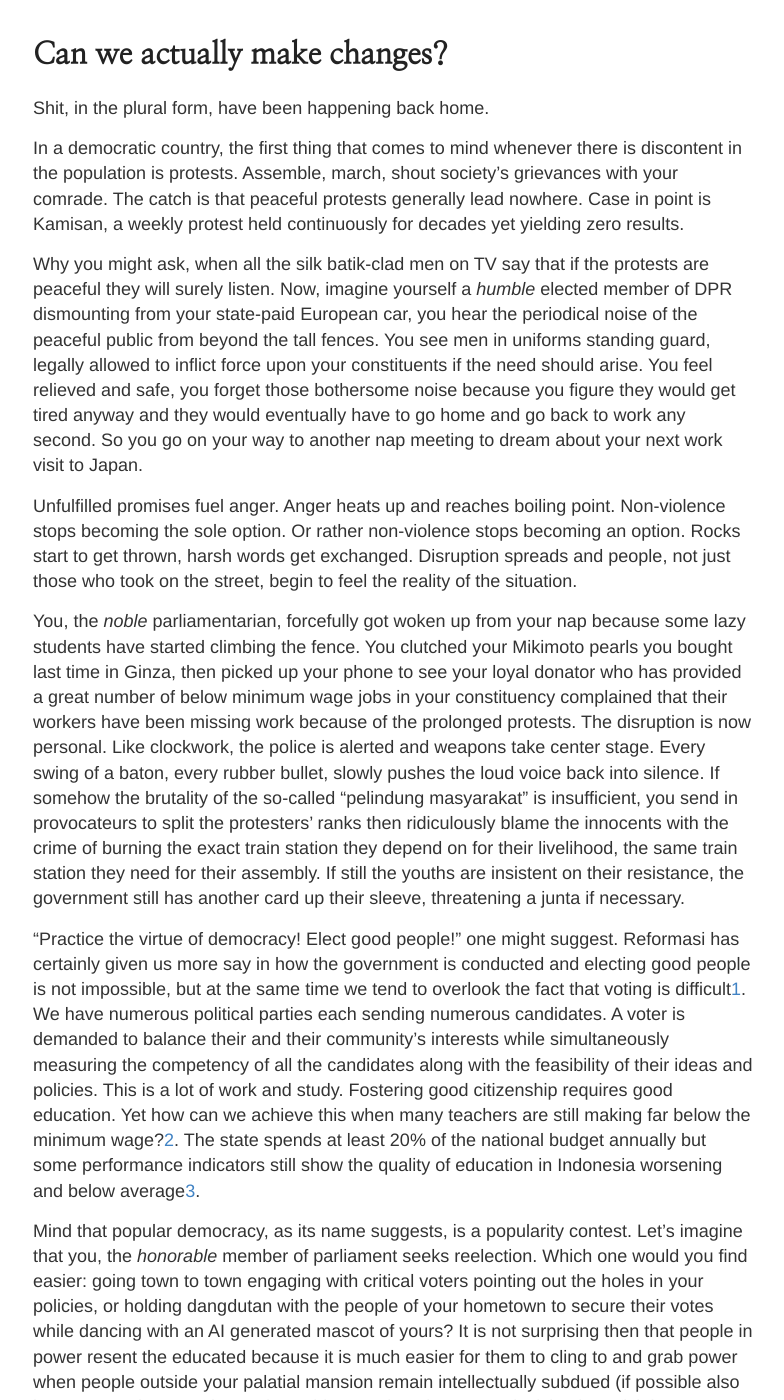
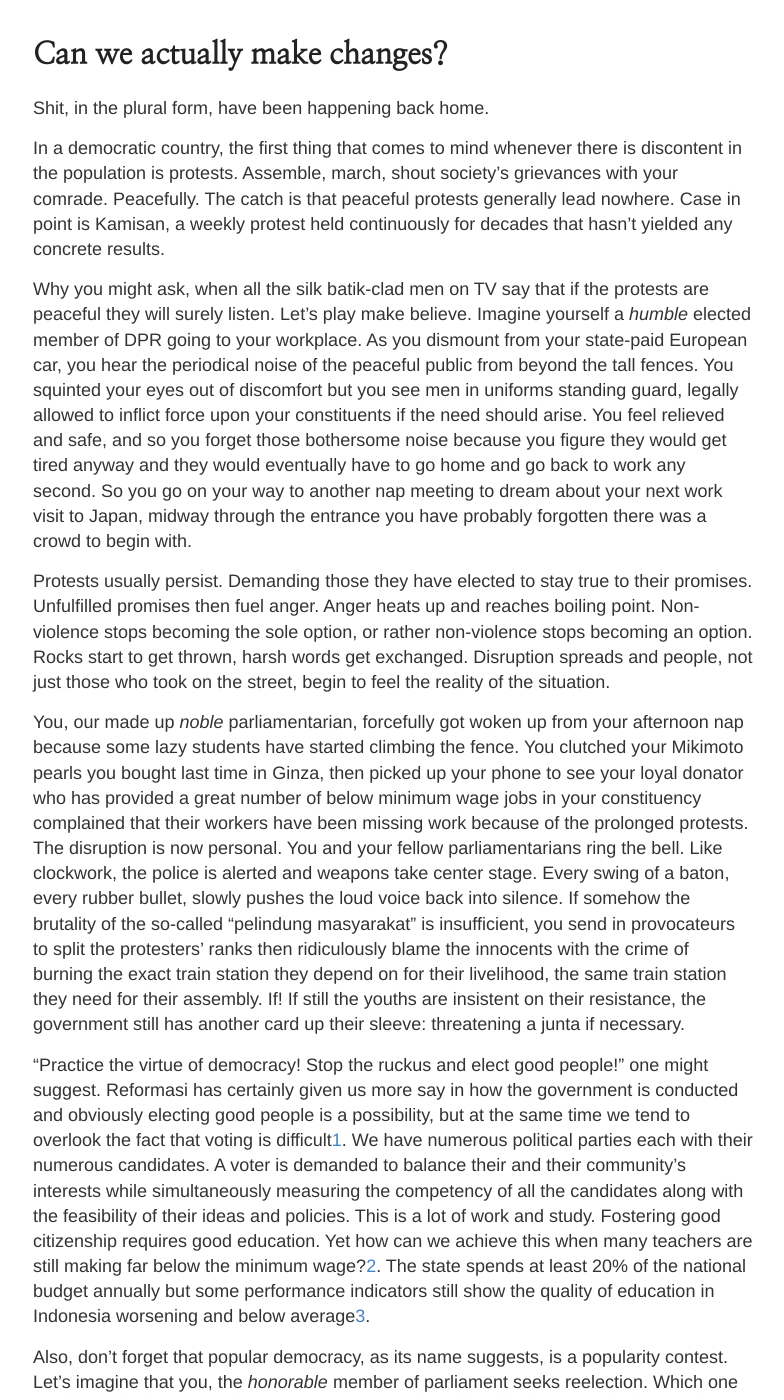
Before and after one commit to ansharlubis/ansharlubis.github.io, a Jekyll site: the page built from _diary/2025-09-09-changes.md, in a window 1280 px wide and 1400 px high. Shown: the whole window, without its empty margins (247-1031 px from the left). Built offline with Jekyll 4.4.1, drawn with Linux system fonts in a browser that asks for light colours; nearby versions of some CDN libraries; some of the changed text lies outside the part shown.

Commit message:
phrasing fixes

```diff
--- a/_diary/2025-09-09-changes.md
+++ b/_diary/2025-09-09-changes.md
@@ -7,21 +7,21 @@ categories: blog-posts
 
 Shit, in the plural form, have been happening back home.
 
-In a democratic country, the first thing that comes to mind whenever there is discontent in the population is protests. Assemble, march, shout society's grievances with your comrade. The catch is that peaceful protests generally lead nowhere. Case in point is Kamisan, a weekly protest held continuously for decades yet yielding zero results.
+In a democratic country, the first thing that comes to mind whenever there is discontent in the population is protests. Assemble, march, shout society's grievances with your comrade. Peacefully. The catch is that peaceful protests generally lead nowhere. Case in point is Kamisan, a weekly protest held continuously for decades that hasn't yielded any concrete results.
 
-Why you might ask, when all the silk batik-clad men on TV say that if the protests are peaceful they will surely listen. Now, imagine yourself a *humble* elected member of DPR dismounting from your state-paid European car, you hear the periodical noise of the peaceful public from beyond the tall fences. You see men in uniforms standing guard, legally allowed to inflict force upon your constituents if the need should arise. You feel relieved and safe, you forget those bothersome noise because you figure they would get tired anyway and they would eventually have to go home and go back to work any second. So you go on your way to another nap meeting to dream about your next work visit to Japan.
+Why you might ask, when all the silk batik-clad men on TV say that if the protests are peaceful they will surely listen. Let's play make believe. Imagine yourself a *humble* elected member of DPR going to your workplace. As you dismount from your state-paid European car, you hear the periodical noise of the peaceful public from beyond the tall fences. You squinted your eyes out of discomfort but you see men in uniforms standing guard, legally allowed to inflict force upon your constituents if the need should arise. You feel relieved and safe, and so you forget those bothersome noise because you figure they would get tired anyway and they would eventually have to go home and go back to work any second. So you go on your way to another nap meeting to dream about your next work visit to Japan, midway through the entrance you have probably forgotten there was a crowd to begin with.
 
-Unfulfilled promises fuel anger. Anger heats up and reaches boiling point. Non-violence stops becoming the sole option. Or rather non-violence stops becoming an option. Rocks start to get thrown, harsh words get exchanged. Disruption spreads and people, not just those who took on the street, begin to feel the reality of the situation.
+Protests usually persist. Demanding those they have elected to stay true to their promises. Unfulfilled promises then fuel anger. Anger heats up and reaches boiling point. Non-violence stops becoming the sole option, or rather non-violence stops becoming an option. Rocks start to get thrown, harsh words get exchanged. Disruption spreads and people, not just those who took on the street, begin to feel the reality of the situation.
 
-You, the *noble* parliamentarian, forcefully got woken up from your nap because some lazy students have started climbing the fence. You clutched your Mikimoto pearls you bought last time in Ginza, then picked up your phone to see your loyal donator who has provided a great number of below minimum wage jobs in your constituency complained that their workers have been missing work because of the prolonged protests. The disruption is now personal. Like clockwork, the police is alerted and weapons take center stage. Every swing of a baton, every rubber bullet, slowly pushes the loud voice back into silence. If somehow the brutality of the so-called "pelindung masyarakat" is insufficient, you send in provocateurs to split the protesters' ranks then ridiculously blame the innocents with the crime of burning the exact train station they depend on for their livelihood, the same train station they need for their assembly. If still the youths are insistent on their resistance, the government still has another card up their sleeve, threatening a junta if necessary.
+You, our made up *noble* parliamentarian, forcefully got woken up from your afternoon nap because some lazy students have started climbing the fence. You clutched your Mikimoto pearls you bought last time in Ginza, then picked up your phone to see your loyal donator who has provided a great number of below minimum wage jobs in your constituency complained that their workers have been missing work because of the prolonged protests. The disruption is now personal. You and your fellow parliamentarians ring the bell. Like clockwork, the police is alerted and weapons take center stage. Every swing of a baton, every rubber bullet, slowly pushes the loud voice back into silence. If somehow the brutality of the so-called "pelindung masyarakat" is insufficient, you send in provocateurs to split the protesters' ranks then ridiculously blame the innocents with the crime of burning the exact train station they depend on for their livelihood, the same train station they need for their assembly. If! If still the youths are insistent on their resistance, the government still has another card up their sleeve: threatening a junta if necessary.
 
-"Practice the virtue of democracy! Elect good people!" one might suggest. Reformasi has certainly given us more say in how the government is conducted and electing good people is not impossible, but at the same time we tend to overlook the fact that voting is difficult[^1]. We have numerous political parties each sending numerous candidates. A voter is demanded to balance their and their community's interests while simultaneously measuring the competency of all the candidates along with the feasibility of their ideas and policies. This is a lot of work and study. Fostering good citizenship requires good education. Yet how can we achieve this when many teachers are still making far below the minimum wage?[^2]. The state spends at least 20% of the national budget annually but some performance indicators still show the quality of education in Indonesia worsening and below average[^3].
+"Practice the virtue of democracy! Stop the ruckus and elect good people!" one might suggest. Reformasi has certainly given us more say in how the government is conducted and obviously electing good people is a possibility, but at the same time we tend to overlook the fact that voting is difficult[^1]. We have numerous political parties each with their numerous candidates. A voter is demanded to balance their and their community's interests while simultaneously measuring the competency of all the candidates along with the feasibility of their ideas and policies. This is a lot of work and study. Fostering good citizenship requires good education. Yet how can we achieve this when many teachers are still making far below the minimum wage?[^2]. The state spends at least 20% of the national budget annually but some performance indicators still show the quality of education in Indonesia worsening and below average[^3].
 
-Mind that popular democracy, as its name suggests, is a popularity contest. Let's imagine that you, the *honorable* member of parliament seeks reelection. Which one would you find easier: going town to town engaging with critical voters pointing out the holes in your policies, or holding dangdutan with the people of your hometown to secure their votes while dancing with an AI generated mascot of yours? It is not surprising then that people in power resent the educated because it is much easier for them to cling to and grab power when people outside your palatial mansion remain intellectually subdued (if possible also in a perpetual state of hunger), unable to make a long-term decision beneficial to themselves.
+Also, don't forget that popular democracy, as its name suggests, is a popularity contest. Let's imagine that you, the *honorable* member of parliament seeks reelection. Which one would you find easier: going town to town engaging with critical voters pointing out the holes in your policies, or holding dangdutan with the people of your hometown to secure their votes while dancing with an AI generated mascot of yours? It is not surprising then that people in power resent the educated because it is much easier for them to cling to and grab power when people outside your palatial mansion remain intellectually subdued (if possible also in a perpetual state of hunger), unable to make a long-term decision beneficial to themselves.
 
-In this day and age, education is not just the one we have behind the desk in a class. The recent Peringatan Darurat and the pink-green movement have shown that social media is a great tool for people to spread educational content and assemble. But even here we can't overlook that behind these funny cute apps on our phone are the usual suspects, the mega corporations. When presented with the options of either helping the oppressed or cooperating with those in power, capitalists have historically always chosen the latter. For example, during the current wave of protests, the government has allegedly requested these companies to block access to some of their features[^4].
+Education comes in many forms in this day and age, it is not strictly limited to the one we have behind the desk in a class. The recent Peringatan Darurat and the pink-green (I don't know the name of the current wave) movement have shown that social media is a great tool for people to spread educational content and assemble. But even here we can't overlook that behind these funny cute apps on our phone are the usual suspects, the mega corporations. When presented with the options of either helping the oppressed or cooperating with those in power, capitalists have historically always chosen the latter. For example, during the current wave of protests, the government has allegedly requested these companies to block access to some of their features[^4].
 
-This gives the impression that I, who have never personally protested in the streets, appear to just be pessimistically complaining that whatever actions people have undertaken so far have achieved nothing. Of course not, that is not what this rambling text has been trying to convey. Indonesia has clearly improved bit-by-bit (there is a bankrupting high-speed train for example, also on-going budget-wasting new capital that no one requested). At the same time, we can't deny that there are aspects of the Indonesian life that are still stuck in the colonial days. Widespread bribery is unchanged, cronyism to reach most things, state-supported paramilitary groups whose social function I have never comprehended still exist. You name it.
+I, who have never personally protested in the streets, may seem to just be pessimistically complaining that whatever actions people have undertaken so far have achieved nothing. Of course not, that is not what this rambling text has been trying to convey. Indonesia has clearly improved bit-by-bit (there is a bankrupting high-speed train for example, also on-going budget-wasting new capital that no one requested). At the same time, we can't deny that there are aspects of the Indonesian life that are still stuck in the colonial days. Widespread bribery is unchanged, cronyism to reach most things, state-supported paramilitary groups whose social function I have never comprehended still exist. You name it.
 
 The objective of whatever you call this is to gather my thoughts, illustrate my views, and most importantly to humbly ask anyone kind enough to spend their time reading this if they could enlighten me on the topic of activism and if possible to teach me about ways that I can contribute.
 
```
